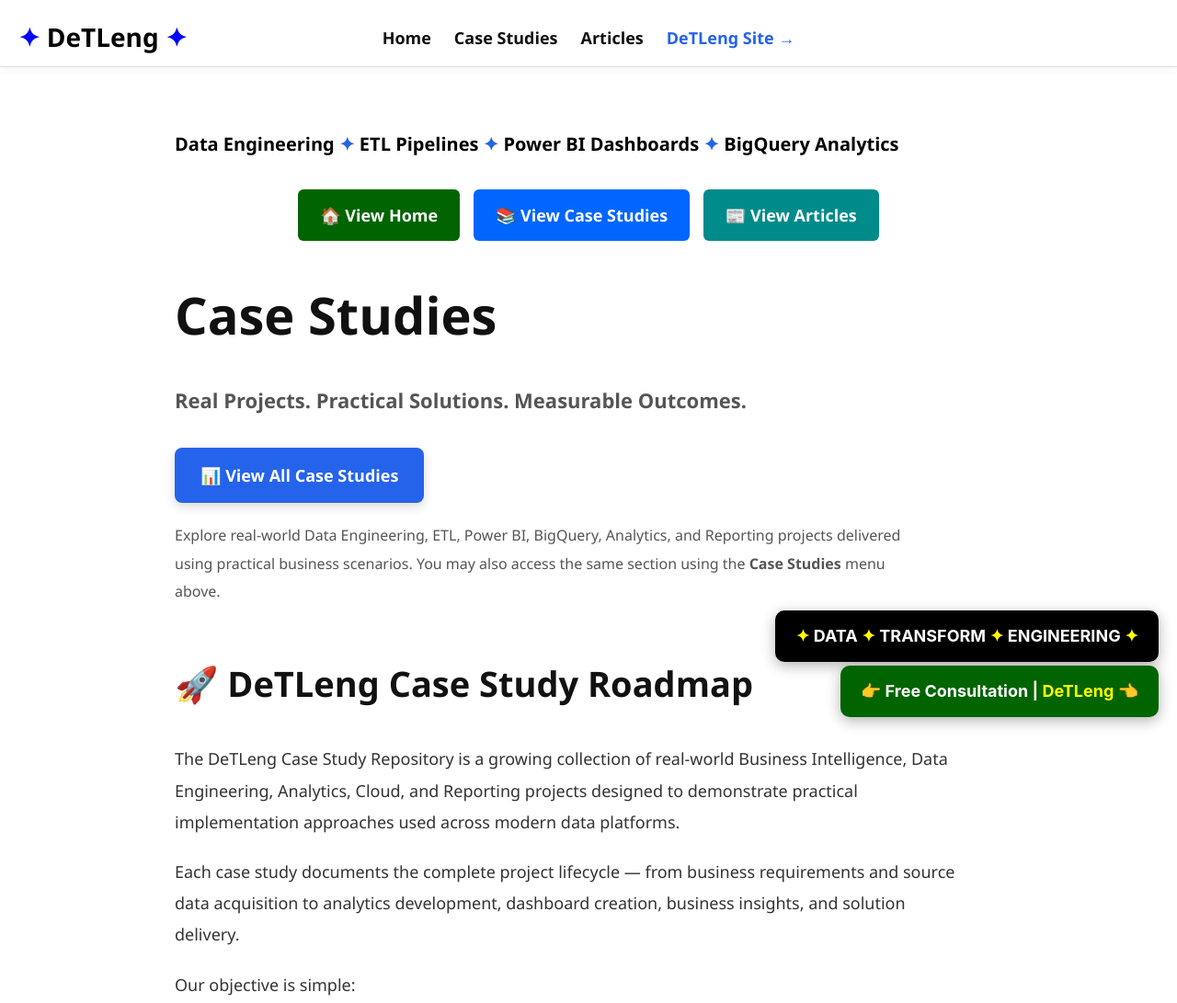
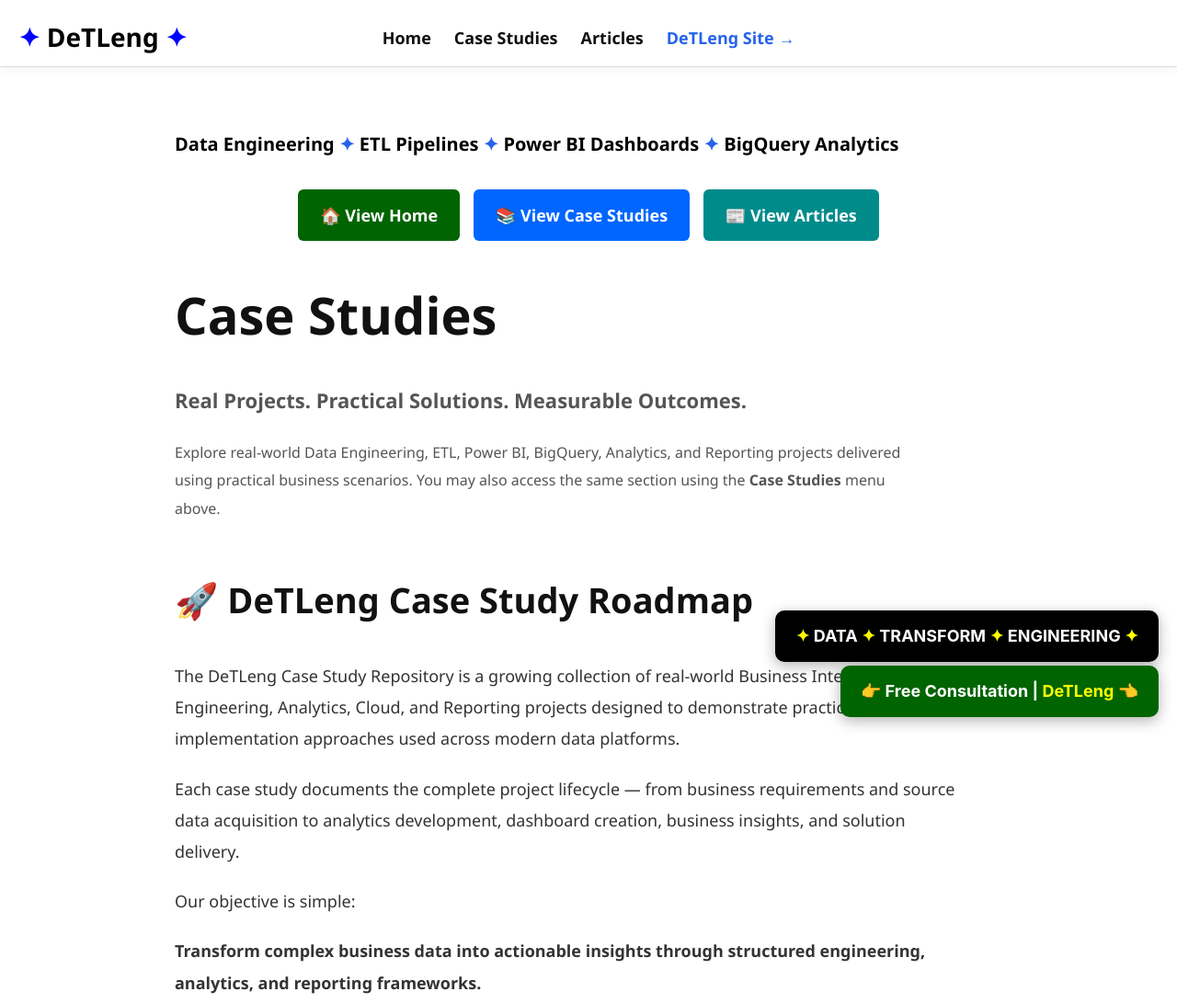
Before and after one commit to Navid-Ishaq/detleng-case-studies, a plain HTML site: page index.html in a window 1280 px wide. Shown: the top 1091 px of the page at 92% size. Drawn offline with Linux system fonts and the light colour scheme.

Commit message:
Update index.html

```diff
--- a/index.html
+++ b/index.html
@@ -425,38 +425,9 @@
 <strong>Real Projects. Practical Solutions. Measurable Outcomes.</strong>
 </p>
 
-
-
-<!-- ========================================================= -->
-<!-- CASE STUDIES CTA START -->
-<!-- ========================================================= -->
-
-<div style="margin-top:30px; margin-bottom:20px;">
-
-    <a href="https://casestudy.detleng.com/case-studies.html"
-       style="
-       display:inline-block;
-       background:#2563eb;
-       color:#ffffff;
-       padding:14px 28px;
-       border-radius:8px;
-       text-decoration:none;
-       font-weight:700;
-       font-size:18px;
-       box-shadow:0 4px 12px rgba(0,0,0,0.15);
-       ">
-       📊 View All Case Studies
-    </a>
-
-</div>
-
 <p style="font-size:16px;color:#555;max-width:800px;">
 Explore real-world Data Engineering, ETL, Power BI, BigQuery, Analytics, and Reporting projects delivered using practical business scenarios. You may also access the same section using the <strong>Case Studies</strong> menu above.
 </p>
-
-<!-- ========================================================= -->
-<!-- CASE STUDIES CTA END -->
-<!-- ========================================================= -->
 
 
 
```
